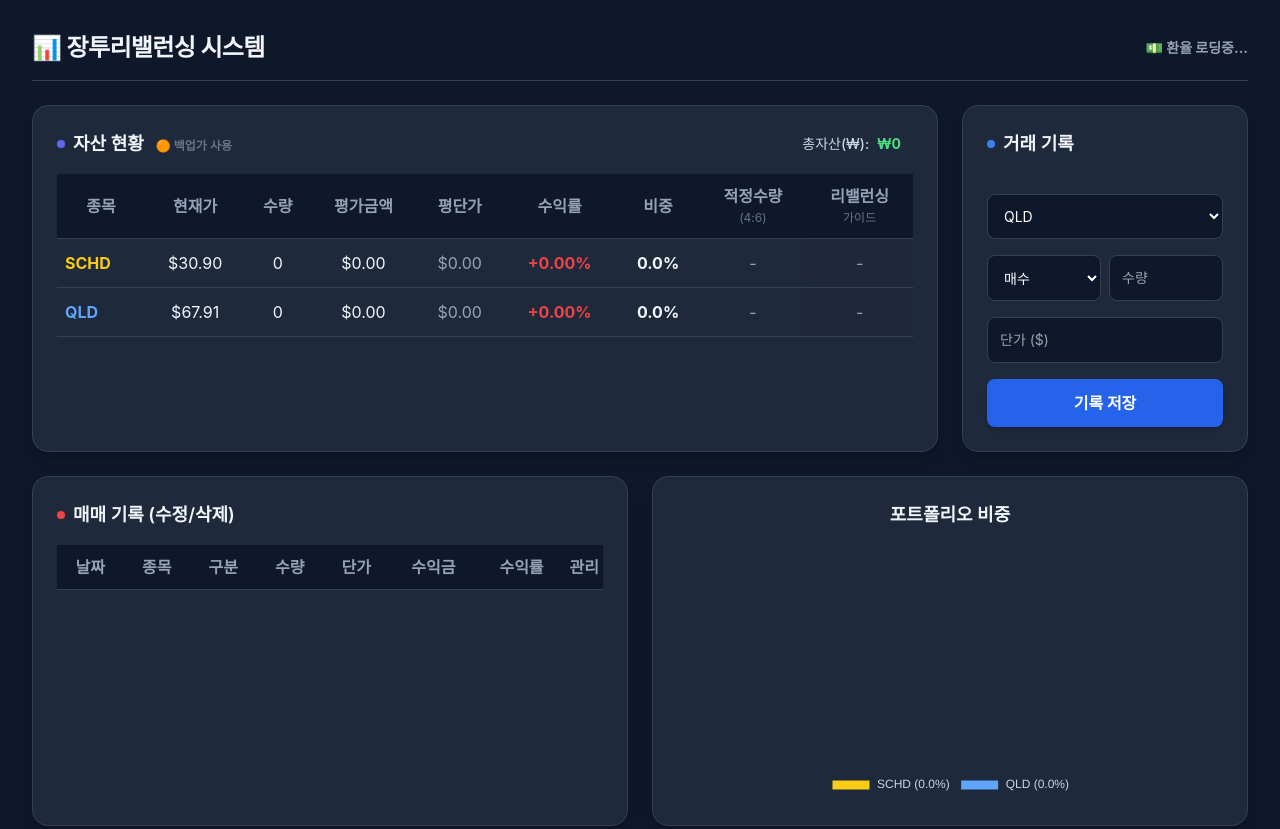
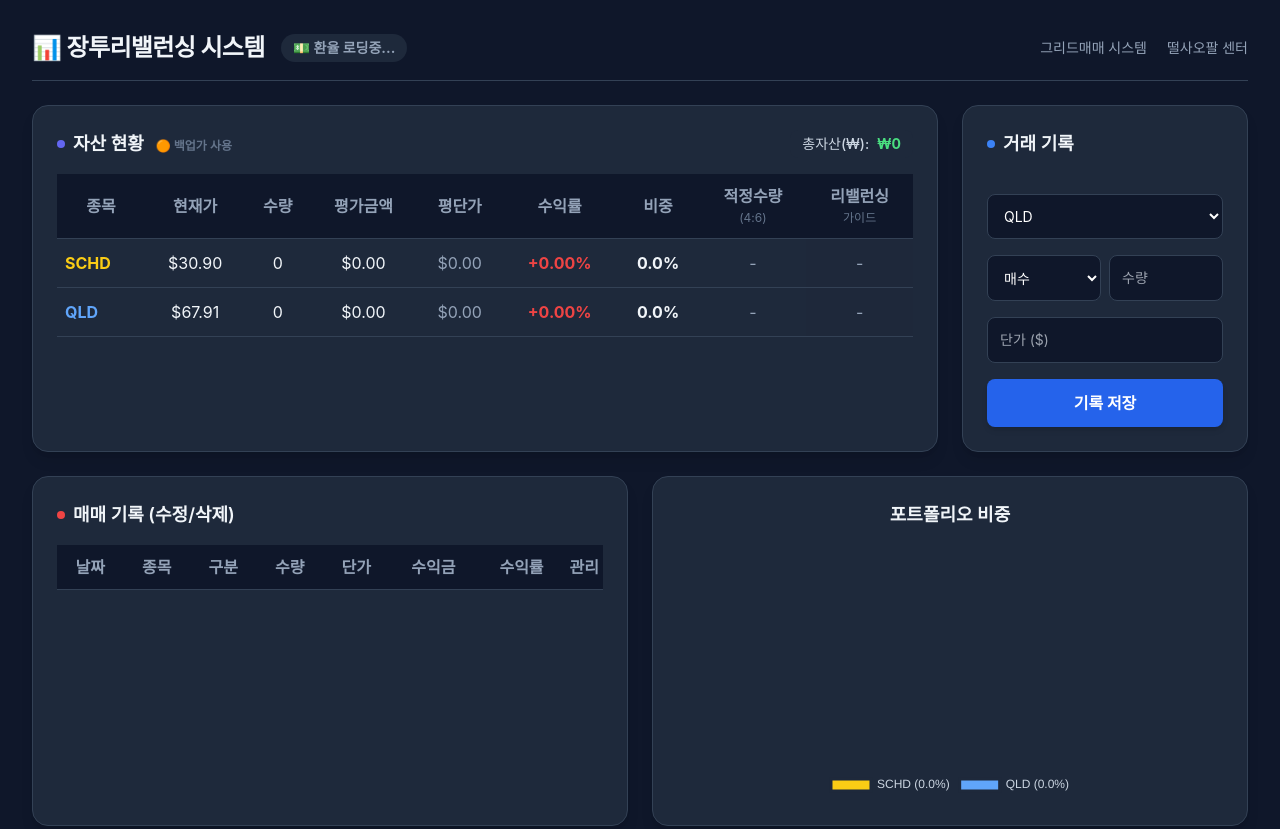
Before and after one commit to trillionly/great, a website: page trillion.html in a window 1280 px wide. Shown: the top 829 px of the page. Drawn offline with nearby package versions, Linux system fonts and the light colour scheme; no server answers.

Commit message:
Update trillion.html

```diff
--- a/trillion.html
+++ b/trillion.html
@@ -21,9 +21,15 @@
 </head>
 <body class="p-4 md:p-8">
     <div class="max-w-7xl mx-auto">
-        <header class="flex justify-between items-center mb-6 pb-4 border-b border-slate-700">
-            <h1 class="text-2xl font-bold tracking-tight">📊 장투리밸런싱 시스템</h1>
-            <div id="fx-rate" class="text-sm font-bold text-slate-400">💵 환율 로딩중...</div>
+        <header class="flex flex-col md:flex-row justify-between items-center mb-6 pb-4 border-b border-slate-700">
+            <div class="flex items-center space-x-4 mb-4 md:mb-0">
+                <h1 class="text-2xl font-bold tracking-tight">📊 장투리밸런싱 시스템</h1>
+                <span id="fx-rate" class="text-sm font-bold text-slate-400 bg-slate-800 px-3 py-1 rounded-full">💵 환율 로딩중...</span>
+            </div>
+            <nav class="flex space-x-5 text-sm font-medium text-slate-400">
+                <a href="https://trillionly.github.io/great/index.html" class="hover:text-white transition-colors">그리드매매 시스템</a>
+                <a href="https://trillionly.github.io/great/trade.html" class="hover:text-white transition-colors">떨사오팔 센터</a>
+            </nav>
         </header>
 
         <div class="grid grid-cols-1 lg:grid-cols-4 gap-6 mb-6">
@@ -253,7 +259,6 @@
         });
     }
 
-    // 매도 시 수익 계산 및 버튼 소형화 적용
     async function loadTradeHistory() {
         const { data } = await db.from('long_term_trade').select('*').order('created_at', { ascending: true });
 
@@ -287,7 +292,6 @@
             let pnlText = '<span class="text-slate-500">-</span>';
             let pnlRateText = '<span class="text-slate-500">-</span>';
 
-            // 매도 체결 시 파란색으로 수익금/수익률 노출
             if (t.trade_type === '매도' && profitInfo[t.id]) {
                 pnlText = `<span class="text-blue-500 font-bold">$${profitInfo[t.id].pnl.toFixed(2)}</span>`;
                 pnlRateText = `<span class="text-blue-500 font-bold">${profitInfo[t.id].pnlRate.toFixed(2)}%</span>`;
```
